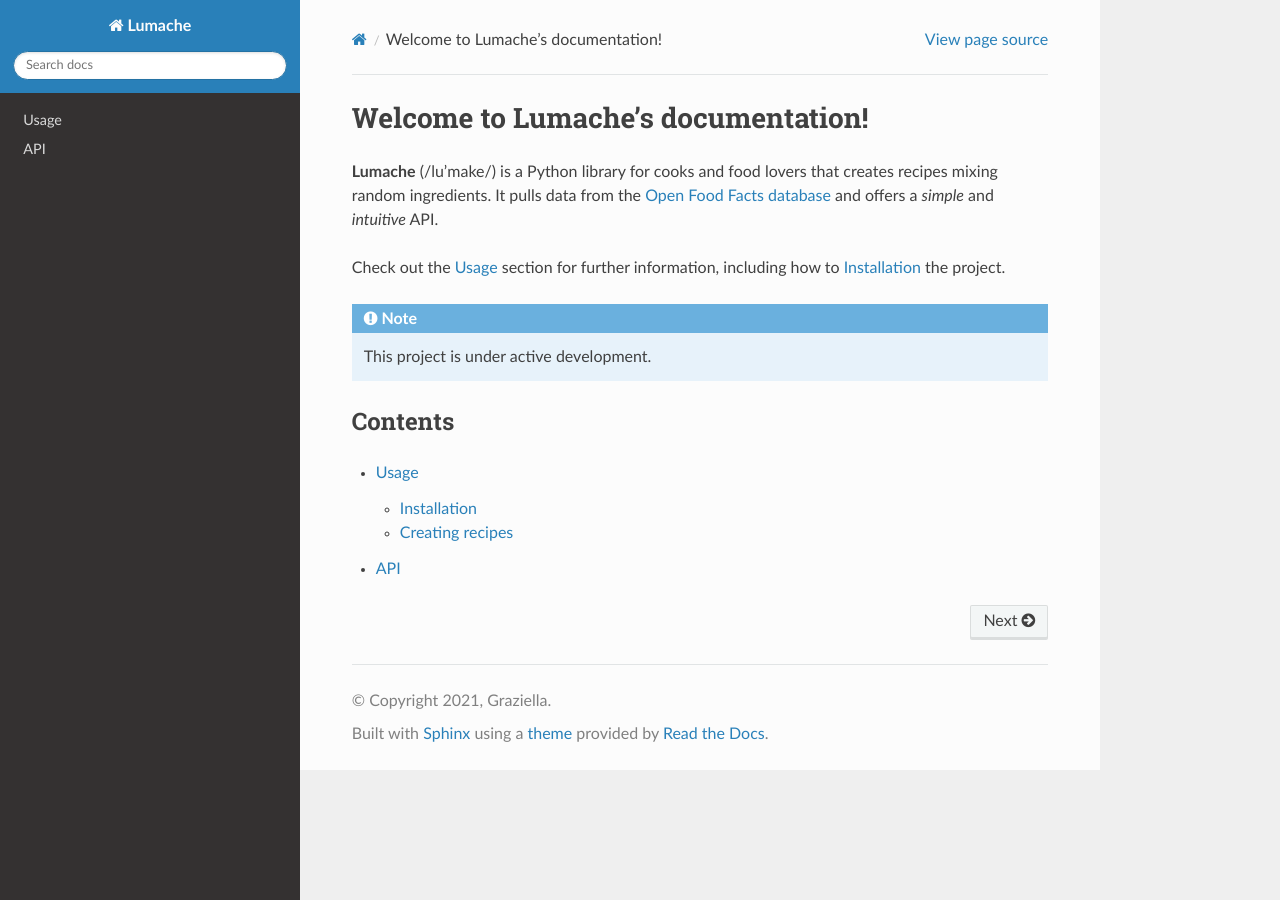
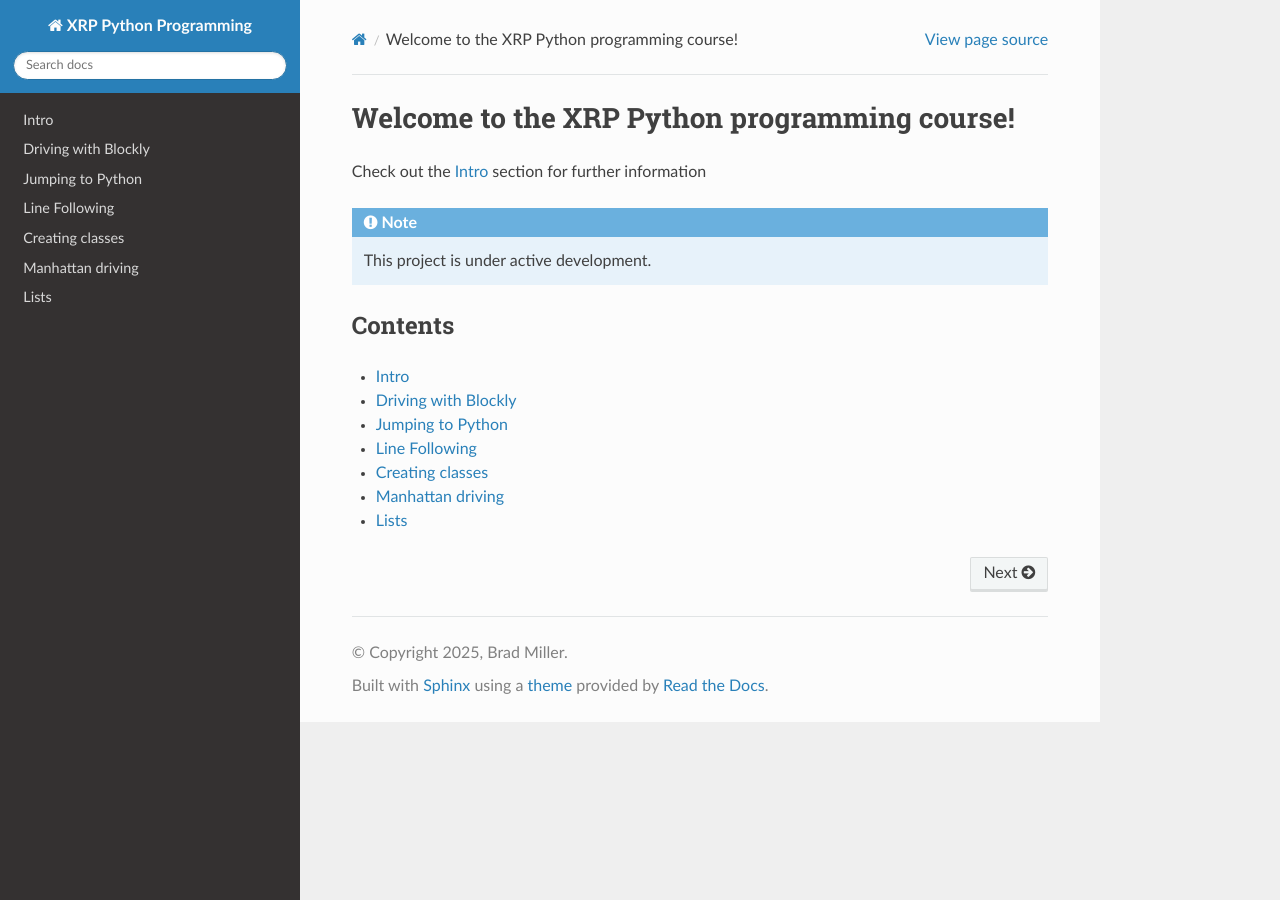
Before and after one commit to bradamiller/ProgrammingWithXRP, a Sphinx documentation site: the page built from docs/source/index.rst, in a window 1280 px wide. Built offline with Sphinx 7.4.7 and the Read the Docs theme 3.1.0, drawn with Linux system fonts in a browser that asks for light colours.

Commit message:
The start of the outline

```diff
--- a/docs/source/api.rst
+++ /dev/null
@@ -1,7 +0,0 @@
-API
-===
-
-.. autosummary::
-   :toctree: generated
-
-   lumache
--- a/docs/source/conf.py
+++ b/docs/source/conf.py
@@ -2,9 +2,9 @@
 
 # -- Project information
 
-project = 'Lumache'
-copyright = '2021, Graziella'
-author = 'Graziella'
+project = 'XRP Python Programming'
+copyright = '2025, Brad Miller'
+author = 'Brad Miller'
 
 release = '0.1'
 version = '0.1.0'
--- /dev/null
+++ b/docs/source/creating_classes.rst
@@ -0,0 +1,2 @@
+Creating classes
+================
--- /dev/null
+++ b/docs/source/driving_with_blockly.rst
@@ -0,0 +1,4 @@
+Driving with Blockly
+====================
+
+Blockly can be used for Driving
--- a/docs/source/index.rst
+++ b/docs/source/index.rst
@@ -1,13 +1,8 @@
-Welcome to Lumache's documentation!
-===================================
+Welcome to the XRP Python programming course!
+=============================================
 
-**Lumache** (/lu'make/) is a Python library for cooks and food lovers
-that creates recipes mixing random ingredients.
-It pulls data from the `Open Food Facts database <https://world.openfoodfacts.org/>`_
-and offers a *simple* and *intuitive* API.
 
-Check out the :doc:`usage` section for further information, including
-how to :ref:`installation` the project.
+Check out the :doc:`intro` section for further information
 
 .. note::
 
@@ -18,5 +13,16 @@
 
 .. toctree::
 
-   usage
-   api
+   intro
+
+   driving_with_blockly
+
+   jumping_to_python
+
+   line_following
+
+   creating_classes
+
+   manhattan_driving
+
+   lists
--- /dev/null
+++ b/docs/source/intro.rst
@@ -0,0 +1,4 @@
+Intro
+=====
+This is an Introduction to Programming course using the Python language. The examples
+and projects will be developed for the XRP robot.
--- /dev/null
+++ b/docs/source/jumping_to_python.rst
@@ -0,0 +1,9 @@
+Jumping to Python
+=================
+
+* Importing libraries
+* Using the driving functions
+* Drawing shapes
+* Making functions
+* Polygons
+* Parking challenge
--- a/pyproject.toml
+++ b/pyproject.toml
@@ -4,5 +4,5 @@
 
 [project]
 name = "lumache"
-authors = [{name = "Graziella", email = "graziella@lumache"}]
+authors = [{name = "Brad", email = "bamiller@wpi.edu"}]
 dynamic = ["version", "description"]
```
Also changed, not shown: docs/source/line_following.rst (added, +9 -0 lines), docs/source/lists.rst (added, +8 -0 lines), docs/source/manhattan_driving.rst (added, +8 -0 lines), docs/source/usage.rst (deleted, +0 -33 lines), lumache.py (deleted, +0 -23 lines).
